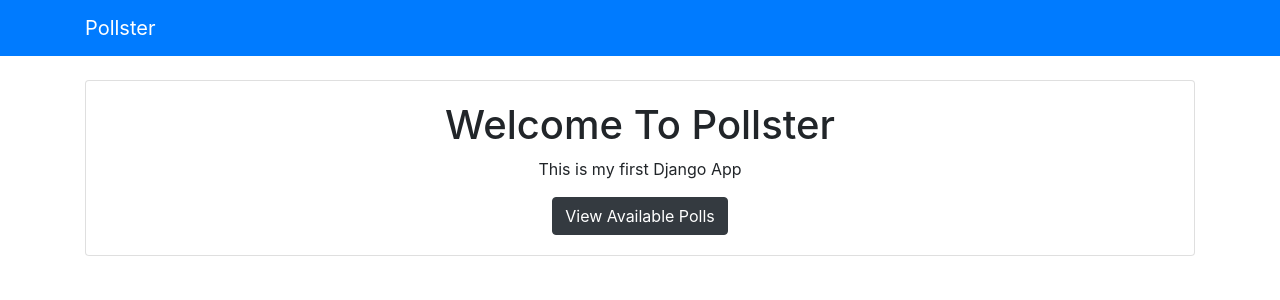
After one commit to longyarnz/pollster, a Django app: page / in a window 1280 px wide. The commit adds this page. Shown: the top 300 px of the page. Run offline with Django 3.2, Linux system fonts and the light colour scheme; some libraries are stand-ins or nearby versions.

Commit message:
Add landing pages to app

```diff
--- /dev/null
+++ b/pages/urls.py
@@ -0,0 +1,6 @@
+from django.urls import path
+from . import views
+
+urlpatterns = [
+    path('', views.index, name='index')
+]
--- a/pages/views.py
+++ b/pages/views.py
@@ -1,3 +1,4 @@
 from django.shortcuts import render
 
-# Create your views here.
+def index(request):
+    return render(request, 'pages/index.html')
--- a/polls/urls.py
+++ b/polls/urls.py
@@ -17,6 +17,7 @@ from django.contrib import admin
 from django.urls import include, path
 
 urlpatterns = [
+    path('', include('pages.urls')),
     path('polls/', include('polls_app.urls')),
     path('admin/', admin.site.urls),
 ]
--- a/polls_app/urls.py
+++ b/polls_app/urls.py
@@ -1,10 +1,10 @@
 from django.urls import path
 from . import views
 
-app_name = 'polls'
+app_name = 'polls_app'
 urlpatterns = [
-    path('', views.index, name = 'index'),
-    path('<int:question_id>', views.detail, name = 'detail'),
-    path('<int:question_id>/results/', views.results, name = 'results'),
+    path('', views.index, name='index'),
+    path('<int:question_id>', views.detail, name='detail'),
+    path('<int:question_id>/results/', views.results, name='results'),
     path('<int:question_id>/vote', views.vote, name='vote'),
 ]
--- /dev/null
+++ b/templates/pages/index.html
@@ -0,0 +1,12 @@
+{% extends 'base.html' %}
+{% block content %}
+  <div class="card text-center">
+    <div class="card-body">
+      <h1>Welcome To Pollster</h1>
+      <p>This is my first Django App</p>
+      <a href="{% url 'polls_app:index' %}" class="btn btn-dark">
+        View Available Polls
+      </a>
+    </div>
+  </div>
+{% endblock %}
--- a/templates/polls/detail.html
+++ b/templates/polls_app/detail.html
@@ -1,6 +1,6 @@
 {% extends 'base.html' %}
 {% block content %}
-  <a href="{% url 'polls:index' %}" class="btn btn-secondary btn-sm mb-3">Back To Polls</a>
+  <a href="{% url 'polls_app:index' %}" class="btn btn-secondary btn-sm mb-3">Back To Polls</a>
   <h1 class="text-center mb3">
     {{  question.question_text }}
   </h1>
@@ -11,7 +11,7 @@
     </p>
   {% endif %}
 
-  <form action="{% url 'polls:vote' question.id %}" method="post">
+  <form action="{% url 'polls_app:vote' question.id %}" method="post">
     {% csrf_token %}
     {% for choice in question.choice_set.all %}
       <div class="form-check">
--- a/templates/polls/index.html
+++ b/templates/polls_app/index.html
@@ -11,8 +11,8 @@
           <p class="lead">
             {{question.question_text}}
           </p>
-          <a class="btn btn-primary btn-sm" href="{% url 'polls:detail' question.id %}">Vote Now</a>
-          <a class="btn btn-secondary btn-sm" href="{% url 'polls:results' question.id %}">Results</a>
+          <a class="btn btn-primary btn-sm" href="{%url 'polls_app:detail' question.id %}">Vote Now</a>
+          <a class="btn btn-secondary btn-sm" href="{%url 'polls_app:results' question.id %}">Results</a>
         </div>
       </div>
     {% endfor %}
--- a/templates/polls/results.html
+++ b/templates/polls_app/results.html
@@ -15,6 +15,6 @@
     {% endfor %}
   </ul>
 
-  <a href="{% url 'polls:index' %}" class="btn btn-secondary">Back To Polls</a>
-  <a href="{% url 'polls:detail' question.id %}" class="btn btn-dark">Vote again?</a>
+  <a href="{%url 'polls_app:index' %}" class="btn btn-secondary">Back To Polls</a>
+  <a href="{%url 'polls_app:detail' question.id %}" class="btn btn-dark">Vote again?</a>
 {% endblock %}
```
Also changed, not shown: polls_app/views.py (+4 -4 lines), templates/polls_app/vote.html (added).
